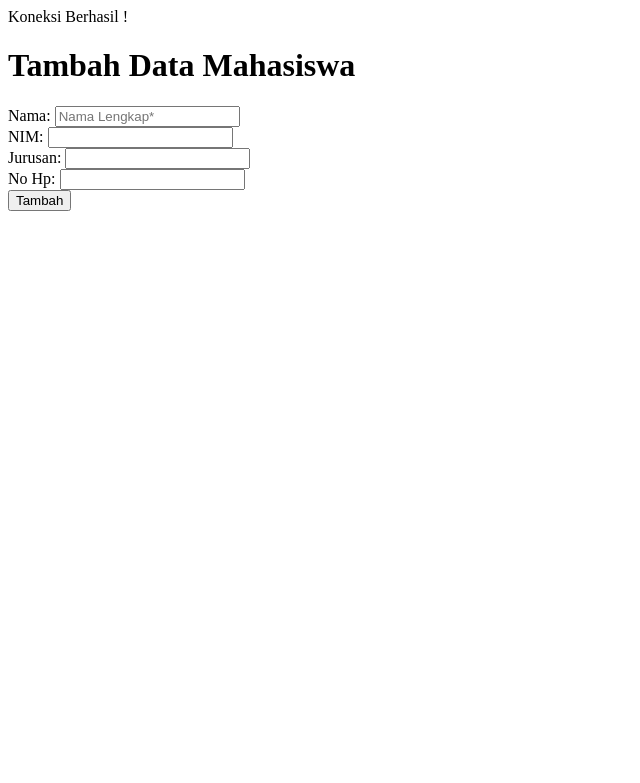
After one commit to zalfasayfanah/LatWeb, a PHP site: page /tambahdata.php in a window 1280 px wide. The commit adds this page. Shown: the top 783 px of the page, without its empty margins (0-640 px from the left). Run offline with PHP 8.4, Linux system fonts and the light colour scheme.

Commit message:
tambah dan hapus data

```diff
--- a/datamahasiswa.php
+++ b/datamahasiswa.php
@@ -138,6 +138,7 @@
 
     <h1>Data Mahasiswa</h1>
 
+    <a href = "tambahdata.php"><button style="margin-top: 6px; margin-bottom: 12px; background-color: green;">Tambah Data</button></a>
     <table border="1" cellspacing="0" cellpading="10">
         <tr>
             <th>No</th>
@@ -146,6 +147,7 @@
             <th>NIM</th>
             <th>Jurusan</th>
             <th>No.HP</th>
+            <th>Aksi</th>
         </tr>
         <?php
         $i = 1;
@@ -158,6 +160,7 @@
             <td><?= $mhs["nim"]?></td>
             <td><?= $mhs["jurusan"]?></td>
             <td><?= $mhs["nohp"]?></td>
+            <td><a href = "hapusdata.php/?id=<?= $mhs["id"] ?>"><button style="margin-top: 6px; margin-bottom: 12px; background-color: brown;">Hapus</button></a></td>
         </tr>
         <?php $i++;} ?>
     </table>
--- a/function.php
+++ b/function.php
@@ -24,4 +24,30 @@
 
         return $rows;
     }
+
+    function tambahmahasiswa($data)
+    {
+        global $koneksi;
+
+        $nama = $data["nama"];
+        $nim = $data["nim"];
+        $jurusan = $data["jurusan"];
+        $nohp = $data["nohp"];
+
+        $query = "INSERT INTO mahasiswa VALUES ('','','$nama','$nim','$jurusan','$nohp')";
+        mysqli_query($koneksi, $query);
+
+        return mysqli_affected_rows($koneksi);
+
+    }
+
+    function hapusdata($id)
+    {
+        global $koneksi;
+        $query = "DELETE FROM mahasiswa WHERE id=$id";
+        mysqli_query($koneksi, $query);
+
+        return mysqli_affected_rows($koneksi);
+    }
+
 ?>
--- /dev/null
+++ b/tambahdata.php
@@ -0,0 +1,54 @@
+<?php
+
+    require 'function.php';
+    $koneksi = mysqli_connect("localhost:3307","root","","latweb");
+    if(isset($_POST["submit"]))
+    {
+        tambahmahasiswa($_POST);
+
+
+
+        if(mysqli_affected_rows($koneksi)>0)
+        {
+            echo "
+            <script>
+                alert('Berhasil!');
+                document.location.href = 'datamahasiswa.php';
+            </script>
+            ";
+        }
+        else
+        {
+           echo "
+            <script>
+                alert('Gagal!');
+                document.location.href = 'datamahasiswa.php';
+            </script>
+            ";
+            mysqli_error($koneksi);
+        }
+    }
+?>
+
+<!DOCTYPE html>
+<html lang="en">
+<head>
+    <meta charset="UTF-8">
+    <meta name="viewport" content="width=device-width, initial-scale=1.0">
+    <title>Document</title>
+</head>
+<body>
+    <h1>Tambah Data Mahasiswa</h1>
+    <form action="" method="post">
+        <label for="nama">Nama: </label>
+        <input type="text" name="nama" id="name" placeholder="Nama Lengkap*"required/><br>
+        <label for="nim">NIM: </label>
+        <input type="text" name="nim" id="nim" /><br>
+        <label for="jurusan">Jurusan: </label>
+        <input type="text" name="jurusan" id="jurusan" required/><br>
+        <label for="nohp">No Hp: </label>
+        <input type="text" name="nohp" id="nohp" /><br>
+        <button type="submit" name="submit">Tambah</button>
+    </form>
+</body>
+</html>
```
Also changed, not shown: hapusdata.php (added, +24 -0 lines), latweb.sql (added, +55 -0 lines).
